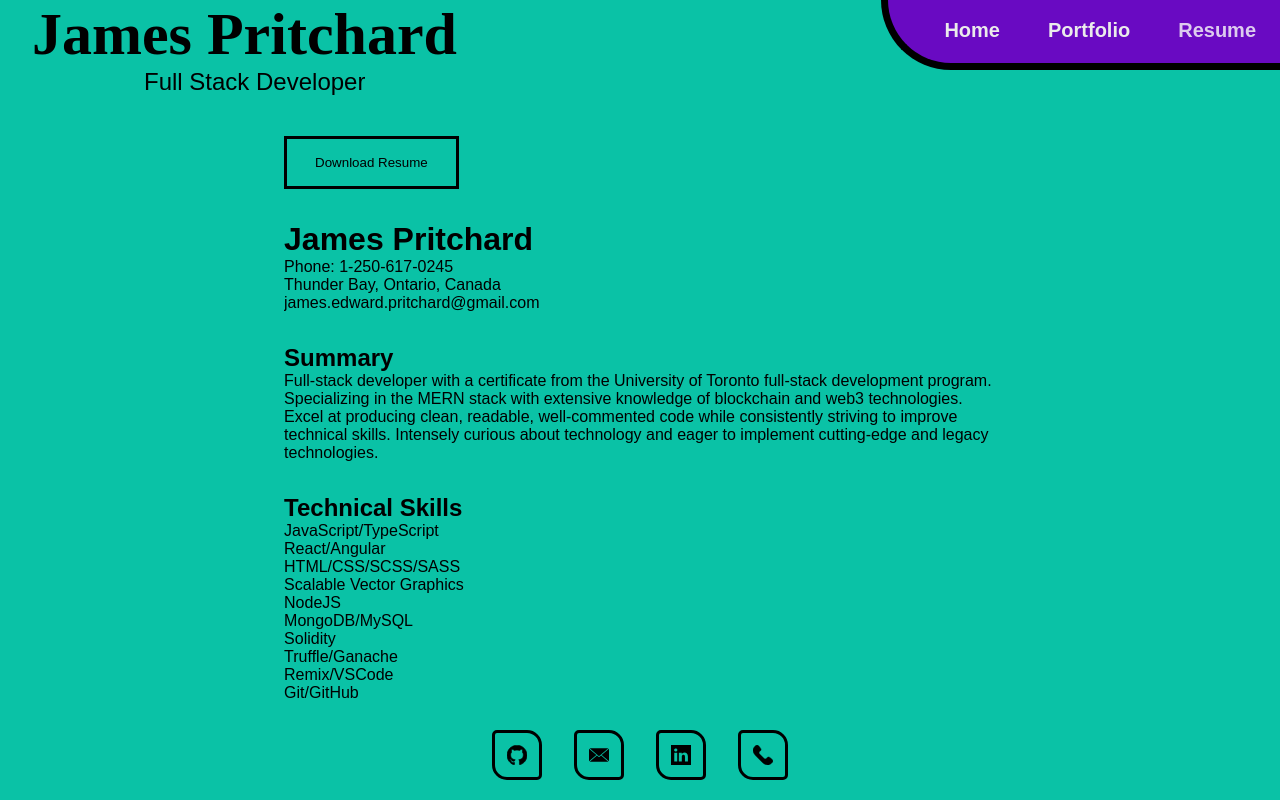
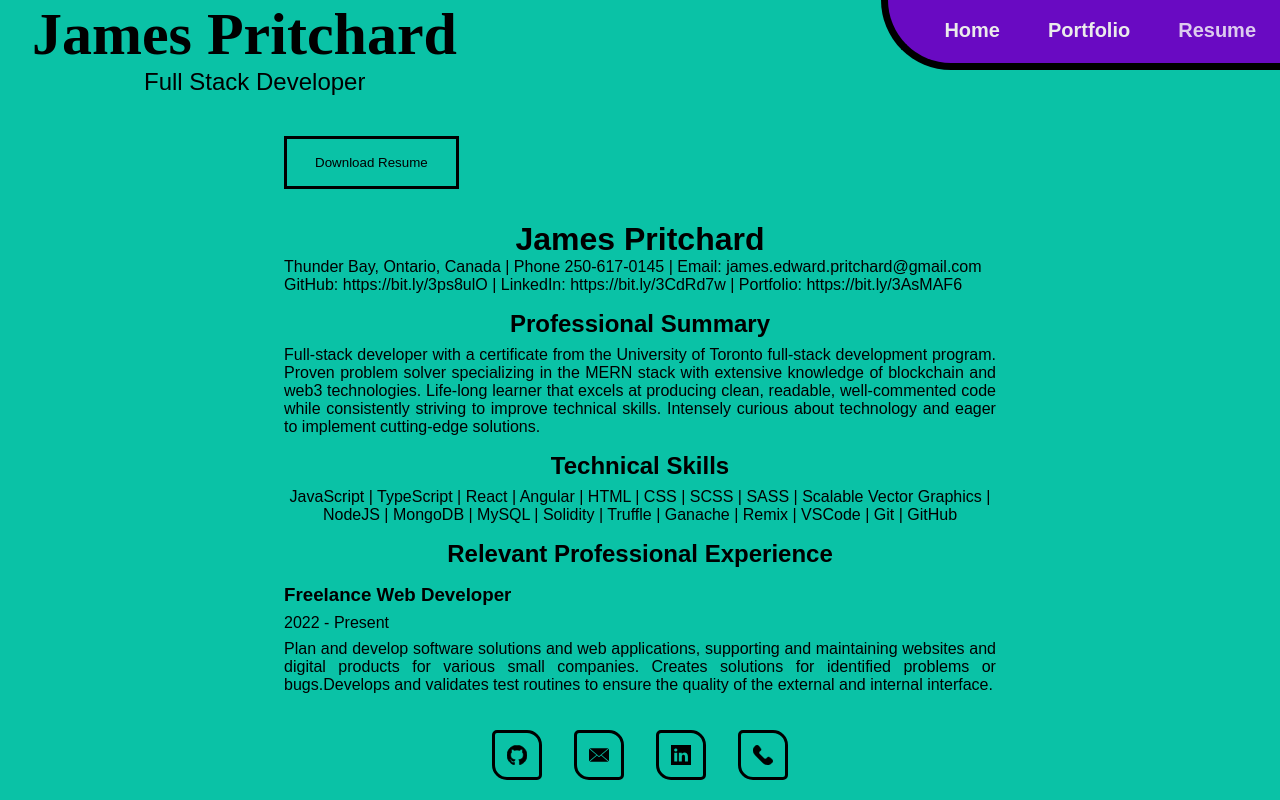
Before and after one commit to SuedePritch/legendary-bucktooth-barnacle, a React (Create React App) app: page / in a window 1280 px wide. Both pictures are taken after a click on the button "Resume". Shown: the top 800 px of the page. Built offline with nearby package versions, Linux system fonts and the light colour scheme; a web font is replaced by a local one.

Commit message:
updated resume

```diff
--- a/src/components/Resume.css
+++ b/src/components/Resume.css
@@ -7,15 +7,35 @@
     max-width: 80ch;
     margin-bottom:8rem;
 }
+a{
+    color: black;
+}
+h1,
+h2{
+    text-align: center;
+}
+p{
+    text-align: justify;
+    margin-top: 0.5rem;
+}
 .resume-container h1{
     margin-top:2rem;
 }
 .resume-container h2{
-    margin-top:2rem;
+    margin-top:1rem;
 }
 .resume-container h3{
-    margin-top:2rem;
+    margin-top:1rem;
 }
+
+.tech-skill-list{
+    text-align: center;
+}
+
+
+
+
+
 .download{
     margin-top:1rem;
     border: 3px solid black;
--- a/src/components/Resume.jsx
+++ b/src/components/Resume.jsx
@@ -9,58 +9,46 @@ function Resume() {
                     <a href="./JamesPritchardResume.pdf" alt="Resume" download>Download Resume</a>
                 </button>
 <h1>James Pritchard</h1>
-Phone: 1-250-617-0245 <br />
-Thunder Bay, Ontario, Canada<br />
-<a href="mailto:james.edward.pritchard@gmail.com" id="email-link">james.edward.pritchard@gmail.com</a>
+<ul>
+    <li>Thunder Bay, Ontario, Canada | <a href="tel:1-250-617-0145">Phone 250-617-0145</a> | <a href="mailto:james.edward.pritchard@gmail.com">Email: james.edward.pritchard@gmail.com</a></li>
+    <li><a href="https://github.com/SuedePritch">GitHub: https://bit.ly/3ps8ulO</a> | <a href="https://www.linkedin.com/in/james-pritchard-a2b06b233/">LinkedIn: https://bit.ly/3CdRd7w </a>| <a href="https://suedepritch.github.io/legendary-bucktooth-barnacle/">Portfolio: https://bit.ly/3AsMAF6</a></li>
+</ul>
 
-<h2>Summary</h2>
-Full-stack developer with a certificate from the University of Toronto full-stack development program. Specializing in the MERN stack with extensive knowledge of blockchain and web3 technologies. Excel at producing clean, readable, well-commented code while consistently striving to improve technical skills. Intensely curious about technology and eager to implement cutting-edge and legacy technologies.
+
+<h2>Professional Summary</h2>
+<p>Full-stack developer with a certificate from the University of Toronto full-stack development program. Proven problem solver specializing in the MERN stack with extensive knowledge of blockchain and web3 technologies. Life-long learner that excels at producing clean, readable, well-commented code while consistently striving to improve technical skills. Intensely curious about technology and eager to implement cutting-edge solutions.</p>
 
 <h2>Technical Skills</h2>
-<ul>
-    <li>JavaScript/TypeScript</li>
-    <li>React/Angular</li>
-    <li>HTML/CSS/SCSS/SASS</li>
-    <li>Scalable Vector Graphics</li>
-    <li>NodeJS</li>
-    <li>MongoDB/MySQL</li>
-    <li>Solidity</li>
-    <li>Truffle/Ganache</li>
-    <li>Remix/VSCode</li>
-    <li>Git/GitHub</li>
-</ul>
+<p className='tech-skill-list'>JavaScript | TypeScript | React | Angular | HTML | CSS | SCSS | SASS | Scalable Vector Graphics | NodeJS | MongoDB | MySQL | Solidity | Truffle | Ganache | Remix | VSCode | Git | GitHub</p>
 
-<h2>Education</h2>
-University of Toronto Full Stack Developer Certificate <br />
-MongoDB University<br />
-Dapp University<br />
-Blockgeeks<br />
-Society of Cable Engineers: Maintenance Technology Level 2, Network Testing and Maintenance Level 1<br />
-Fanshawe College Machinist Apprenticeship
+<h2>Relevant Professional Experience</h2>
+<div>
+    <h3>Freelance Web Developer</h3>
+    <p>2022 - Present</p>
+    <p>Plan and develop software solutions and web applications, supporting and maintaining websites and digital products for various small companies. Creates solutions for identified problems or bugs.Develops and validates test routines to ensure the quality of the external and internal interface.</p>
+</div>
 
-<h2>Experience</h2>
-<h3>
-    Shaw Cable Systems Ltd., Fort St John BC <br />
-    System Technician <br />
-    2019-2021
-</h3>
-<ul>
-    <li>Maintained Shaw’s internet and cable infrastructure to ensure a positive client experience.
-    </li>
-    <li>Installed services to business and residential customers including cable, internet, phone, and security systems.</li>
-    <li>Facilitated significant upgrades to local infrastructure that increased local systems from 750/860Mhz to 1.5 GHz allowing Orthogonal Frequency Division Multiplexing.</li>
-</ul>
-<h3>
-    Spectrum Resource Group Inc & Windfirm & Zanzibar & Reclaimit <br />
-    Foreman, OFA Level 3, Silviculture Worker, Timber Cruiser, Faller, Brusher <br />
-    2009-2018
-</h3>
-<ul>
-    <li>Navigated quality standards set by the Ministry of Forests, Lands, Natural Resources.</li>
-    <li>Trained workers in the field while providing information on ever-changing safety guidelines and precautions, such as wildlife or dangerous trees.</li>
-    <li>Acted as primary Occupational First Aid Level 3 attendant establishing care for remote worksites with large workforces.</li>
-    <li>Managed scheduled projects ensuring strict compliance with all applicable deadlines and budgets. </li>
-</ul>
+<h2>Additional Professional Experience</h2>
+<div>
+    <h3>Shaw Cable Systems Ltd.<br /> Fort St. John, BC</h3>
+    <p>2019 - 2021</p>
+    <b>System Technician</b>
+    <p>
+        Maintained internet and cable infrastructure to ensure 99.99% uptime for 16000+ customers.
+        Installed services to business and residential customers including cable, internet, phone, and security systems with a 4.8/5 customer feedback score.
+        Facilitated upgrades to local infrastructure that increased systems from 860Mhz to 1.5 GHz allowing Orthogonal Frequency Division Multiplexing increasing upload/downspeeds from 600mbps to 1.5gbps.
+    </p>
+    <h3>Windfirm Resources<br /> Smithers, BC</h3>
+    <p>2009 - 2019</p>
+    <b>Foreman | Faller | Silviculture |  OFA Level 3</b>
+    <p>
+        Planted over 500,000 seedlings with my highest production day being 4735.
+        Trained workers on proper technique, chainsaw safety, tree identification, orienteering, and safety systems with perfect quality and no major incidents.
+        Served as the primary Occupational First Aid Level 3 attendant establishing care for remote worksites.
+        Managed scheduled projects ensuring strict compliance with all applicable deadlines and budgets.
+    </p>
+</div>
+
     </div>
     )
 }
```
Also changed, not shown: 1 other file (tests, documents, lock files or other folders).
